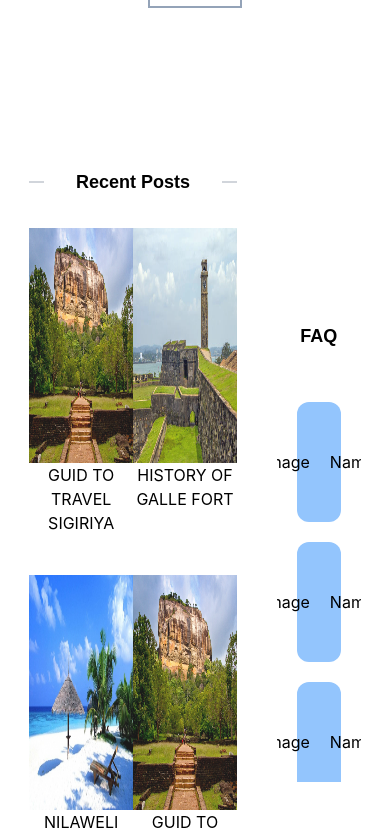
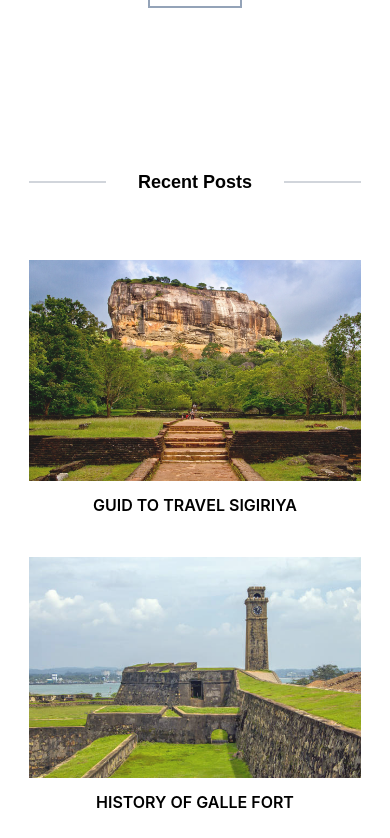
Before and after one commit to lakshanpd/Ceylon-Chronicle, a React (Create React App) app in the folder frontend/: page / in a window 390 px wide. Shown: the part 5201-6039 px from the top of the page. Built offline with nearby package versions, Linux system fonts and the light colour scheme; a web font is replaced by a local one.

Commit message:
made responsiveness of recent posts and faq components.

```diff
--- a/frontend/src/components/home/RecentPosts.js
+++ b/frontend/src/components/home/RecentPosts.js
@@ -22,24 +22,24 @@ function RecentPosts() {
   return (
     <div>
       {/* Topic */}
-      <div className="flex items-center justify-center w-full my-8">
+      <div className="flex items-center justify-center w-full my-8 sw-1250:mb-0 sw-360:mb-16">
         <div className="flex-grow border-t-2 border-gray-300"></div>
-        <span className="mx-8 text-lg font-bold text-center text-[20px] font-open-sans-condensed">
+        <span className="mx-8 text-lg font-bold text-center sw-1250:text-[20px] sw-480:text-[24px] font-open-sans-condensed">
           Recent Posts
         </span>
         <div className="flex-grow border-t-2 border-gray-300"></div>
       </div>
       {/* Tiles */}
-      <div className="grid grid-cols-2 gap-y-10 justify-items-center">
+      <div className="grid sw-900:grid-cols-2 sw-360:grid-cols-1 gap-y-10 justify-items-center">
         {recentPosts.map((post, index) => (
           <div className="" key={index}>
             <img
               src={post.img}
               alt={index}
-              className="w-[320px] h-[235px] opacity-90 hover:cursor-pointer hover:opacity-80 "
+              className="sw-1400:w-[320px] sw-1400:h-[235px] sw-1250:w-[300px] sw-1250:h-[220px] sw-480:w-[320px] sw-480:h-[235px] opacity-90 hover:cursor-pointer hover:opacity-80 "
             />
 
-            <p className="text-center">{post.topic}</p>
+            <p className="text-center font-semibold pt-3">{post.topic}</p>
           </div>
         ))}
       </div>
--- a/frontend/src/components/home/ReviewCard.js
+++ b/frontend/src/components/home/ReviewCard.js
@@ -1,8 +1,25 @@
+import React, { useState } from "react";
+
 function ReviewCard() {
+  const [isExpanded, setIsExpanded] = useState(false);
+
+  const toggleExpand = () => {
+    setIsExpanded(!isExpanded);
+  };
+
   return (
-    <div className="h-[120px] bg-blue-300 m-5 rounded-xl flex items-center justify-center gap-5">
-      <div>Image</div>
-      <div>Name</div>
+    <div
+      onClick={toggleExpand}
+      className={`bg-gray-200 m-5 rounded-xl flex flex-col items-center justify-center transition-all duration-500 cursor-pointer text-center border border-gray-800 ${
+        isExpanded ? "h-[300px]" : "h-[80px]"
+      }`}
+    >
+      <div className="text-lg font-semibold">How about you?</div>
+      {isExpanded && (
+        <div className="text-md font-normal mt-2">
+          I'm fine, thanks for asking!
+        </div>
+      )}
     </div>
   );
 }
--- a/frontend/src/pages/Home.js
+++ b/frontend/src/pages/Home.js
@@ -108,21 +108,21 @@ function Home() {
         <ThreeTiles />
         <Thanks />
         <TravelGuide />
-        <div className="grid grid-cols-3 gap-10">
-          <div className="col-span-2">
+        <div className="grid sw-1250:grid-cols-3 sw-360:grid-cols-1gap-10">
+          <div className="sw-1250:col-span-2 ">
             <RecentPosts />
           </div>
-          <div className="col-span-1 flex justify-center items-center">
+          <div className="sw-1250:col-span-1 flex justify-center items-center sw-1250:mt-0 sw-360:mt-20">
             <div className="w-full">
               {/* Topic */}
-              <div className="flex items-center justify-center w-full my-8">
+              <div className="flex items-center justify-center w-full my-8 sw-1250:mb-0 sw-360:mb-10">
                 <div className="flex-grow border-t-2 border-gray-300"></div>
-                <span className="mx-8 text-lg font-bold text-center text-[20px] font-open-sans-condensed">
+                <span className="mx-8 text-lg font-bold text-center sw-1250:text-[20px] sw-360:text-[24px] font-open-sans-condensed">
                   FAQ
                 </span>
                 <div className="flex-grow border-t-2 border-gray-300"></div>
               </div>
-              <div className="scrollbar scrollbar-thumb-blue-500 scrollbar-track-blue-200 h-[400px] overflow-y-scroll ">
+              <div className="scrollbar scrollbar-thumb-slate-500 scrollbar-track-slate-300 h-[400px] overflow-y-scroll ">
                 {reviews.map((review, index) => (
                   <ReviewCard key={index} />
                 ))}
--- a/frontend/tailwind.config.js
+++ b/frontend/tailwind.config.js
@@ -30,6 +30,7 @@ module.exports = {
         "sw-1250": "1250px",
         "sw-480": "480px",
         "sw-360": "360px",
+        "sw-900": "900px",
       },
     },
   },
```
